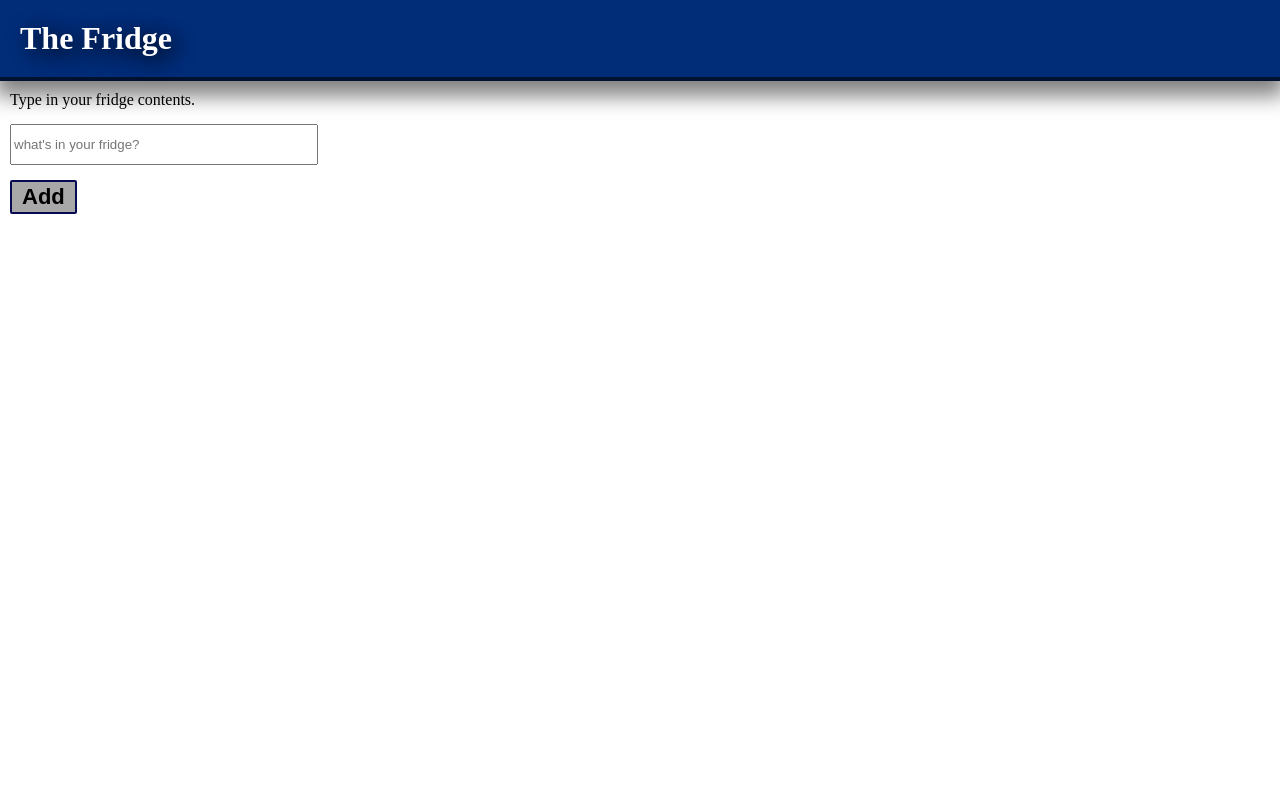
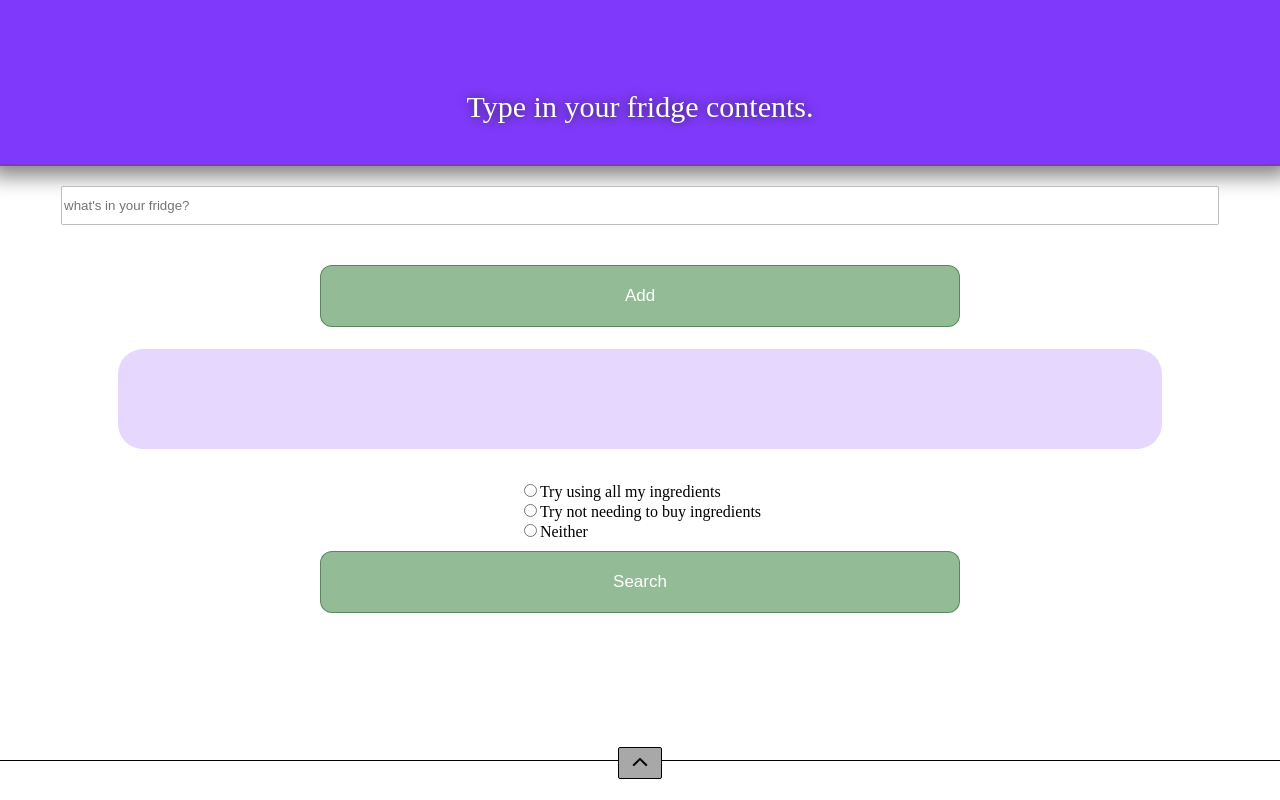
Before and after one commit to NicolasBeaulieuGagnon/Fridge-App, a React (Create React App) app in the folder client/: page /fridge in a window 1280 px wide. Built offline with nearby package versions, Linux system fonts and the light colour scheme; a web font is replaced by a local one.

Commit message:
added fridge functionality

```diff
--- a/client/src/components/fridge/Ingredient.js
+++ b/client/src/components/fridge/Ingredient.js
@@ -1,5 +1,5 @@
 import React from "react";
-import styled from "styled-components";
+import styled, { keyframes } from "styled-components";
 import NotStyledButton from "../../buttons/NoStyledButton";
 
 // each ingredient in the IngredientsArray from the InFridge.js
@@ -16,9 +16,35 @@ const Ingredient = ({ onClick, item }) => {
   );
 };
 
-const Item = styled.li``;
+const openLeft = keyframes`
+0%{
+  transform:translateX(100%);
+  opacity:0;
+}
+99%{
+}
+100%{
+  transform:translateX(0%);
+  opacity: 1;
+
+}
+`;
+
+const Item = styled.li`
+  border: 2px solid black;
+  border-radius: 10px;
+  padding: 2px 5px 2px 17px;
+  position: relative;
+  background: rgb(70, 50, 99, 0.4);
+  margin: 3px;
+  animation: ${openLeft} 0.6s forwards;
+`;
 const Wrapper = styled.div``;
 
-const RemoveItem = styled(NotStyledButton)``;
+const RemoveItem = styled(NotStyledButton)`
+  position: absolute;
+  left: 0;
+  top: 7px;
+`;
 
 export default Ingredient;
--- a/client/src/components/fridge/RadioButtonComponent.js
+++ b/client/src/components/fridge/RadioButtonComponent.js
@@ -1,11 +1,61 @@
 import React from "react";
+import styled from "styled-components";
 
 const RadioButtonComponent = ({ choice, setChoice }) => {
-  return <div></div>;
+  return (
+    <Wrapper>
+      <div>
+        <Radio
+          onClick={() => setChoice(1)}
+          type="radio"
+          id="minimize"
+          name="ranking"
+          value="minimize"
+        />
+        <Label htmlFor="minimize">Try using all my ingredients</Label>
+      </div>
+      <div>
+        <Radio
+          onClick={() => setChoice(2)}
+          type="radio"
+          id="maximize"
+          name="ranking"
+          value="maximize"
+        />
+        <Label htmlFor="maximize">Try not needing to buy ingredients</Label>
+      </div>
+      <div>
+        <Radio
+          onClick={() => setChoice(null)}
+          type="radio"
+          id="neither"
+          name="ranking"
+          value="neither"
+        />
+        <Label htmlFor="neither">Neither</Label>
+      </div>
+    </Wrapper>
+  );
 };
 
-const Wrapper = styled.div``;
+const Wrapper = styled.div`
+  display: flex;
+  flex-direction: column;
+  align-items: flex-start;
+  padding: 10px;
+  user-select: none;
+`;
 
-const Radio = styled.input``;
+const Label = styled.label`
+  cursor: pointer;
+  width: 100%;
+  &:hover {
+    background: rgb(235, 235, 235);
+  }
+`;
+
+const Radio = styled.input`
+  cursor: pointer;
+`;
 
 export default RadioButtonComponent;
--- /dev/null
+++ b/client/src/components/fridge/Recipe.js
@@ -0,0 +1,96 @@
+import React from "react";
+import styled from "styled-components";
+import { Link } from "react-router-dom";
+
+import NotStyledButton from "../../buttons/NoStyledButton";
+
+const Recipe = ({ item }) => {
+  return (
+    <RecipeWrapper key={item.id}>
+      <StyledLink to={`/recipe/${item.id}`}>
+        <Title>{item.title}</Title>
+      </StyledLink>
+      <StyledLink to={`/recipe/${item.id}`}>
+        <ImageWrapper>
+          <Image src={item.image} />
+        </ImageWrapper>
+      </StyledLink>
+      <InfoWrapper>
+        {item.usedIngredients.length > 0 && (
+          <InfoTitle>
+            Ingredients in your fridge:
+            <Info>
+              {item.usedIngredients.map((usedIng) => {
+                return <IngredientDetail>{usedIng.name}</IngredientDetail>;
+              })}
+            </Info>
+          </InfoTitle>
+        )}
+        {item.missedIngredients.length > 0 && (
+          <InfoTitle>
+            Not in your fridge:
+            <Info>
+              {item.missedIngredients.map((missedIng) => {
+                return <IngredientDetail>{missedIng.name}</IngredientDetail>;
+              })}
+            </Info>
+          </InfoTitle>
+        )}
+      </InfoWrapper>
+    </RecipeWrapper>
+  );
+};
+
+const IngredientDetail = styled.div``;
+
+const InfoWrapper = styled.div`
+  padding-top: 10px;
+  font-weight: bold;
+`;
+const Info = styled.div`
+  font-weight: normal;
+  padding-left: 20px;
+  font-style: italic;
+`;
+const InfoTitle = styled.div``;
+const RecipeWrapper = styled.div`
+  font-size: 20px;
+  display: flex;
+  flex-direction: column;
+  padding: 35px;
+`;
+const Title = styled.div`
+  font-size: 25px;
+  font-weight: bold;
+  padding: 10px 0 10px 20px;
+  transition: 0.2s ease-in-out;
+  &:hover {
+    text-shadow: 0 0 20px var(--dark-accent);
+  }
+`;
+const ImageWrapper = styled.div`
+  display: flex;
+  justify-content: center;
+  align-items: center;
+  width: 250px;
+  margin-left: 2%;
+  margin-bottom: 10px;
+  border: 2px solid var(--primary-border-color);
+  box-shadow: 1px 1px 10px 0.1px var(--slight-box-shadow);
+
+  border-radius: 2px;
+  overflow: hidden;
+`;
+const Image = styled.img`
+  width: 100%;
+  transition: 0.1s ease-in-out;
+  &:hover {
+    transform: rotate(5deg) scale(1.1);
+  }
+`;
+const StyledLink = styled(Link)`
+  text-decoration: none;
+  color: black;
+`;
+
+export default Recipe;
--- /dev/null
+++ b/client/src/components/fridge/RecipeDisplay.js
@@ -0,0 +1,52 @@
+import React from "react";
+import styled from "styled-components";
+
+import Recipe from "./Recipe";
+
+const RecipeDisplay = ({ foundRecipes }) => {
+  return (
+    <Wrapper display={foundRecipes.length > 0}>
+      <TitleWrapper id="resultsTitle">Your results</TitleWrapper>
+
+      <RecipeWrapper>
+        {foundRecipes.length > 0 ? (
+          foundRecipes.map((item) => {
+            return <Recipe item={item} />;
+          })
+        ) : (
+          <div></div>
+        )}
+      </RecipeWrapper>
+    </Wrapper>
+  );
+};
+
+const Wrapper = styled.div`
+  position: absolute;
+  height: 100vh;
+  top: 0;
+  left: 0;
+  width: 100vw;
+  z-index: -1;
+  overflow-x: hidden;
+  opacity: ${({ display }) => (console.log(display), display ? "1" : "0")};
+`;
+
+const RecipeWrapper = styled.div``;
+
+const TitleWrapper = styled.div`
+  background: var(--app-bg-color-theme);
+  color: white;
+  display: flex;
+  justify-content: stretch;
+  flex-direction: column;
+  align-items: center;
+  padding-top: 10%;
+  padding-bottom: 20px;
+  font-size: 30px;
+  text-shadow: 0 0 10px rgb(46, 45, 46);
+  margin-bottom: 20px;
+  box-shadow: 0 0 20px 10px grey;
+`;
+
+export default RecipeDisplay;
--- a/client/src/pages/Fridge.js
+++ b/client/src/pages/Fridge.js
@@ -2,10 +2,65 @@ import React, { useEffect, useState } from "react";
 import styled from "styled-components";
 
 import Ingredient from "../components/fridge/Ingredient";
+import RadioButtonComponent from "../components/fridge/RadioButtonComponent";
 import MainStyledButton from "../buttons/MainStyledButton";
+
+import { IoIosArrowUp } from "react-icons/io";
+import RecipeDisplay from "../components/fridge/RecipeDisplay";
 
 const Fridge = () => {
   const [ingredientsArray, setIngredientsArray] = useState([]);
+  const [foundRecipes, setFoundRecipes] = useState([]);
+  const [choice, setChoice] = useState(null);
+  const [searching, setSeearching] = useState(false);
+  const [isCollapsed, setIsCollapsed] = useState(false);
+
+  useEffect(() => {
+    const fridgeTab = document.getElementById("fridgeWrapper");
+    setTimeout(() => {
+      fridgeTab.style.height = "95vh";
+      fridgeTab.style.transform = "translateY(2%)";
+    }, 200);
+
+    setTimeout(() => {
+      fridgeTab.style.transform = "translateY(0%)";
+    }, 450);
+  }, []);
+
+  const handleRecipeSearch = () => {
+    //set loading state...
+
+    document.getElementById("fridgeWrapper").style.height = "3vh";
+    setIsCollapsed(true);
+
+    fetch("/getApiKey").then((res) => {
+      res.json().then(({ data }) => {
+        let url;
+        if (choice) {
+          url = `https://api.spoonacular.com/recipes/findByIngredients?apiKey=${data}&ingredients=${ingredientsArray.toString()}&ranking=${choice}&number=50`;
+        } else {
+          url = `https://api.spoonacular.com/recipes/findByIngredients?apiKey=${data}&ingredients=${ingredientsArray.toString()}&number=50`;
+        }
+
+        fetch(url).then((res) => {
+          res.json().then((data) => {
+            setFoundRecipes(data);
+            setIngredientsArray([]);
+          });
+        });
+      });
+    });
+  };
+
+  const ToggleFridgeTab = () => {
+    const fridgeTab = document.getElementById("fridgeWrapper");
+    setIsCollapsed(!isCollapsed);
+    if (fridgeTab.style.height === "3vh") {
+      fridgeTab.style.height = "95vh";
+    } else {
+      fridgeTab.style.height = "3vh";
+    }
+  };
 
   const handleRemoveItem = (ev) => {
     const filteredArray = ingredientsArray.filter((item) => {
@@ -30,10 +85,11 @@ const Fridge = () => {
     }
   };
   return (
-    <Wrapper>
-      <Title>The Fridge</Title>
+    <>
+      <div style={{ position: "relative" }}>
+        <Wrapper id="fridgeWrapper">
           <InputWrapper>
-        Type in your fridge contents.
+            <TitleWrapper>Type in your fridge contents.</TitleWrapper>
             <Input
               onKeyDown={handleAddItem}
               type="text"
@@ -56,58 +112,131 @@ const Fridge = () => {
                 );
               })}
           </IngredientsWrapper>
+          <RadioButtonComponent choice={choice} setChoice={setChoice} />
+
+          <SearchButton
+            disabled={ingredientsArray.length === 0}
+            onClick={handleRecipeSearch}
+          >
+            Search
+          </SearchButton>
         </Wrapper>
+        <FridgeTabButton isCollapsed={isCollapsed} onClick={ToggleFridgeTab}>
+          <IoIosArrowUp style={{ marginBottom: "-3px" }} />
+        </FridgeTabButton>
+      </div>
+      <RecipeDisplay foundRecipes={foundRecipes} />
+    </>
   );
 };
-
-const Label = styled.label``;
 
 const InputWrapper = styled.div`
   display: flex;
   flex-direction: column;
   justify-content: center;
-  align-items: flex-start;
-  padding: 10px;
+  align-items: center;
 `;
 
-const Title = styled.h1`
-  background: rgb(0, 44, 120);
-  color: white;
-  padding: 20px;
-  text-shadow: 5px 5px 20px black;
-  box-shadow: 0 10px 20px 5px grey;
-  border-bottom: 4px solid rgb(0, 0, 0, 0.6);
+const FridgeTabButton = styled(MainStyledButton)`
+  border: 1px solid black;
+  position: absolute;
+  bottom: -18px;
+  left: 50%;
+  transform: ${({ isCollapsed }) =>
+    isCollapsed
+      ? "translateX(-50%) rotate(180deg) "
+      : " translateX(-50%) rotate(0deg) "};
+  :hover {
+    transform: ${({ isCollapsed }) =>
+      isCollapsed
+        ? "translateX(-50%) rotate(180deg) "
+        : " translateX(-50%) rotate(0deg) "};
+  }
 `;
 
-const AddButton = styled(MainStyledButton)``;
+const TitleWrapper = styled.div`
+  background: var(--app-bg-color-theme);
+  color: white;
+  width: 100vw;
+  display: flex;
+  flex-direction: column;
+  justify-content: center;
+  align-items: center;
+  padding-top: 7%;
+  padding-bottom: 40px;
+  font-size: 30px;
+  text-shadow: 0 0 10px rgb(46, 45, 46);
+  margin-bottom: 20px;
+  box-shadow: 0 0 20px 10px grey;
+  border-bottom: 2px solid rgb(127, 57, 190);
+`;
+
+const AddButton = styled.button`
+  cursor: pointer;
+  font-size: 17px;
+  width: 50%;
+  padding: 20px 15px;
+  transition: background 0.2s ease-in-out, transform 0.1s ease-in-out,
+    color 0.4s ease-in-out;
+  color: white;
+  background: rgb(40, 122, 46, 0.5);
+  &:hover {
+    background: rgb(40, 122, 46);
+  }
+  &:active {
+    transform: scale(0.9);
+  }
+  outline: none;
+  border: 1px solid rgb(2, 56, 6, 0.4);
+  border-radius: 12px;
+`;
 
 const Input = styled.input`
-  margin: 15px;
-  margin-left: 0;
   height: 35px;
-  width: 300px;
+  width: 90%;
+  outline: none;
+  border: 1px solid rgb(124, 122, 125, 0.5);
+  border-radius: 2px;
+  margin-bottom: 40px;
 `;
 
-const SearchButton = styled(MainStyledButton)``;
+const SearchButton = styled(AddButton)`
+  cursor: ${({ disabled }) => (disabled ? "not-allowed" : "pointer")};
+  :hover {
+    background: ${({ disabled }) =>
+      disabled ? "rgb(40, 122, 46, 0.5)" : "rgb(40, 122, 46)"};
+  }
+`;
 
 const Wrapper = styled.div`
-  background: var(--main-bg-color);
-  height: 100vh;
-  width: auto;
+  display: flex;
+  flex-direction: column;
+  justify-content: stretch;
+  align-items: center;
+  border-bottom: 1px solid black;
+  overflow: hidden;
+  height: 0vh;
+  transition: 0.3s ease-in-out;
+  background: white;
 `;
 
 const IngredientsWrapper = styled.ul`
-  margin: 0;
+  display: flex;
+  flex-wrap: wrap;
+  justify-content: center;
+  align-items: flex-start;
   padding: 10px 20px;
   font-size: 22px;
-  border-bottom-right-radius: 20px;
-  border-bottom-left-radius: 20px;
-  margin-left: 2.5px;
+  background: rgb(127, 57, 251, 0.2);
+  border-radius: 25px;
+  padding: 10px;
   overflow-y: scroll;
   list-style-type: none;
-  &::-webkit-scrollbar-track {
-    background: black;
-    border-radius: 2px;
+  width: 80%;
+  min-height: 80px;
+  max-height: 100px;
+  &::-webkit-scrollbar-thumb {
+    background: none;
   }
 `;
 
--- a/client/src/pages/Login.js
+++ b/client/src/pages/Login.js
@@ -79,8 +79,7 @@ const Login = () => {
             id="loginButton"
             onClick={handleLogin}
           >
-            {" "}
-            Login{" "}
+            Login
           </LoginButton>
         </LoginWrapper>
       </Form>
```
Also changed, not shown: 1 other file (tests, documents, lock files or other folders). Lines whose indentation alone changed are shown as unchanged.
